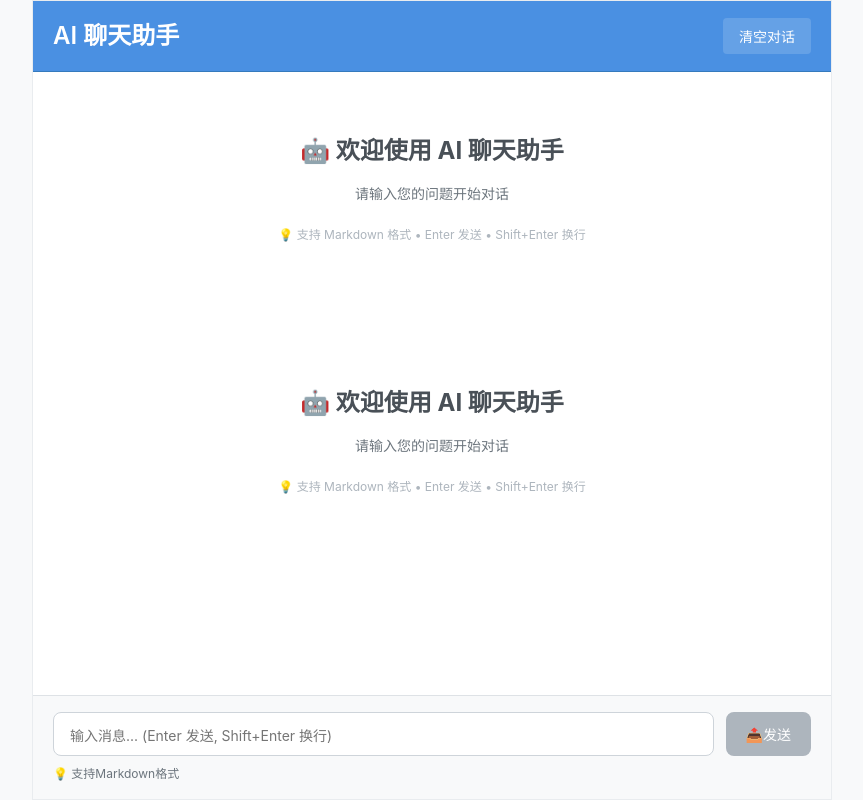
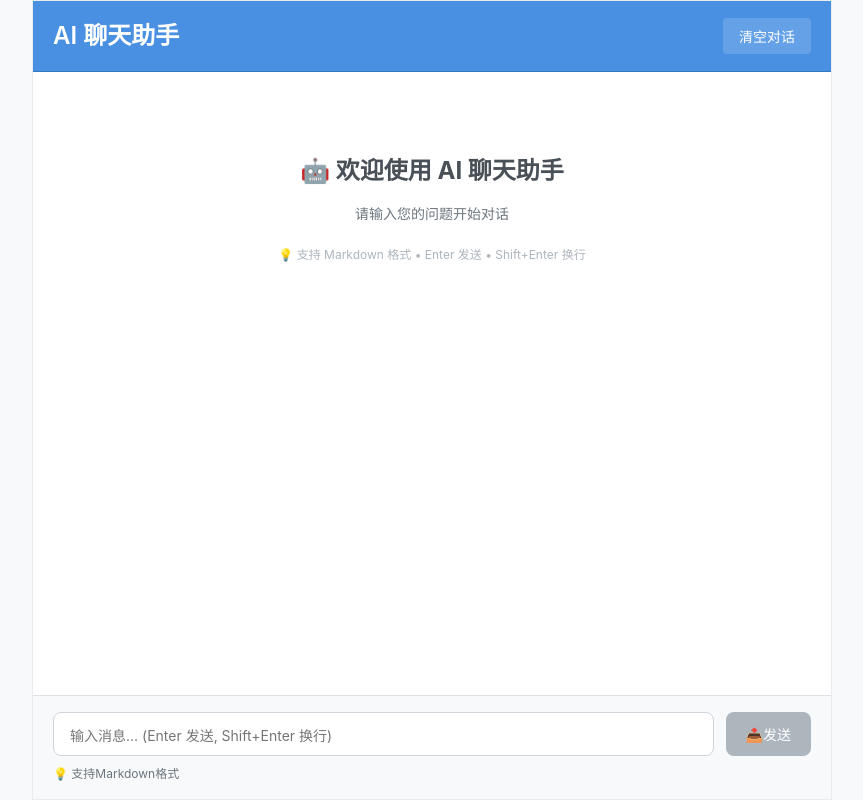
Before and after one commit to 593496637/ai-chat-tool, a React (Vite) app: page / in a window 1280 px wide. Shown: the whole page, without its empty margins (208-1071 px from the left). Built offline with nearby package versions, Linux system fonts and the light colour scheme.

Commit message:
chore: 优化界面

```diff
--- a/src/App.tsx
+++ b/src/App.tsx
@@ -3,7 +3,6 @@ import { ChatProvider } from './hooks/useChat';
 import Header from './components/Header';
 import MessageList from './components/MessageList';
 import MessageInput from './components/MessageInput';
-import WelcomeMessage from './components/WelcomeMessage';
 import ErrorBoundary from './components/ErrorBoundary';
 import './index.css';
 
@@ -14,7 +13,6 @@ function App() {
         <div className="app">
           <Header />
           <div className="chat-container">
-            <WelcomeMessage />
             <MessageList />
             <MessageInput />
           </div>
```
